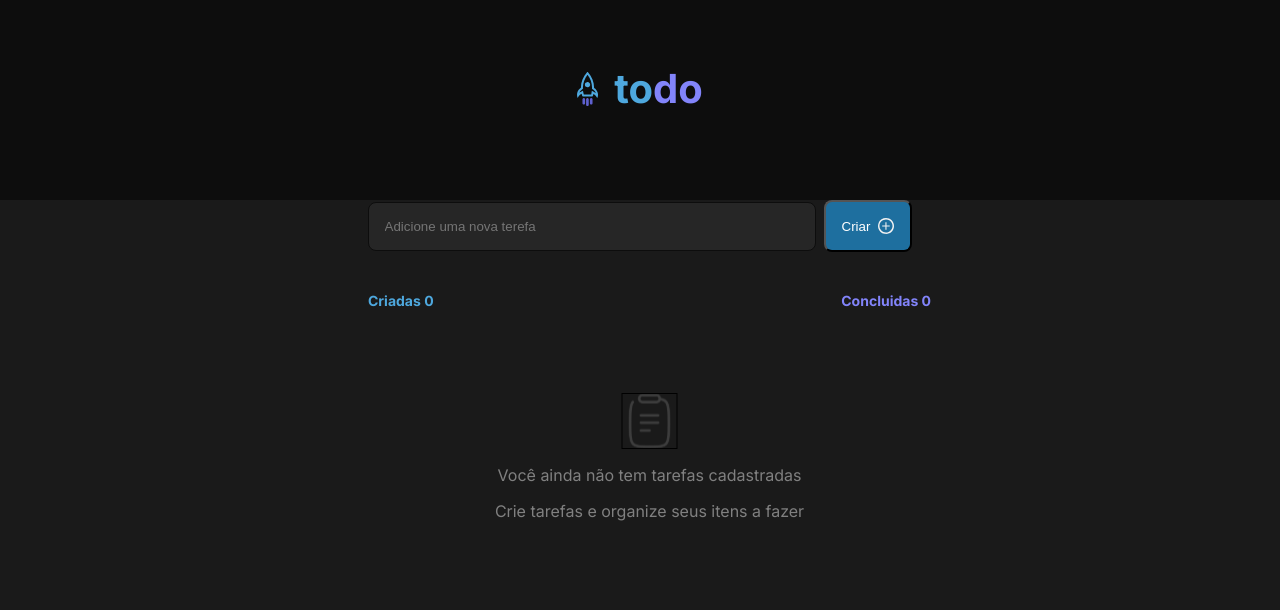
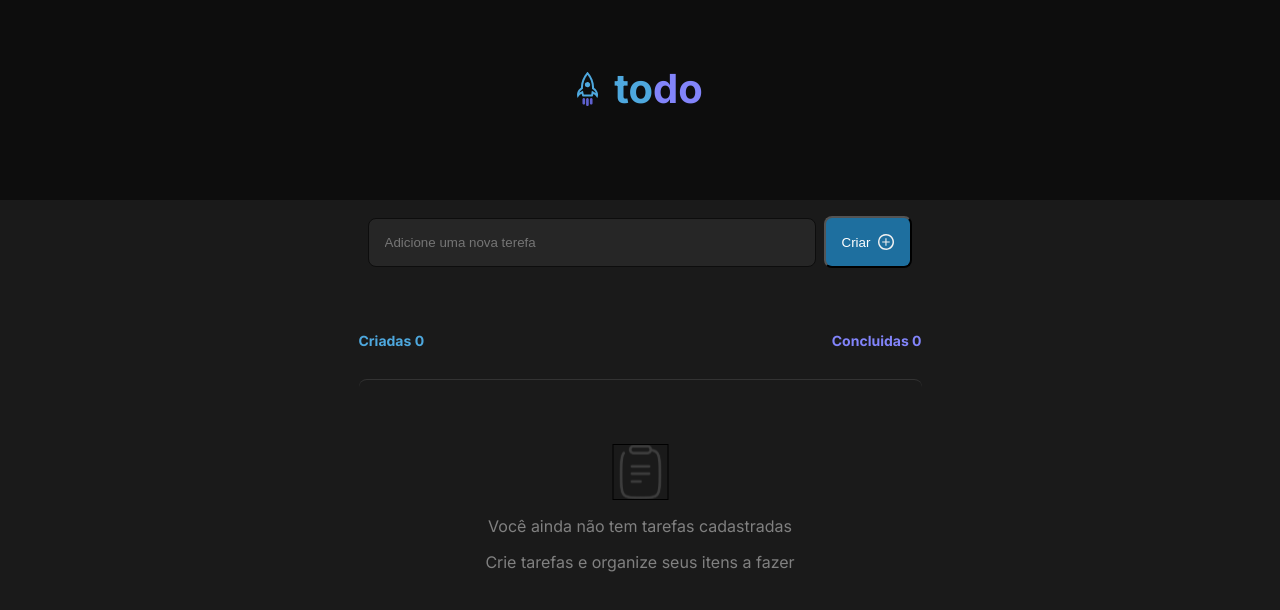
Before and after one commit to Inacioluz/to-do-list, a React (Vite) app: page / in a window 1280 px wide. Shown: the top 610 px of the page. Built offline with nearby package versions, Linux system fonts and the light colour scheme.

Commit message:
frot-end finalizado

```diff
--- a/src/components/Comment.jsx
+++ b/src/components/Comment.jsx
@@ -5,13 +5,16 @@ import Clipboard from "../assets/clipboard.svg";
 export function Comment() {
   return (
     <div>
-      <div className={styles.comment}>
-        <input placeholder="Adicione uma nova terefa" type="text" />
+      <div className={styles.constainer}>
+        <div className={styles.comment}>
+          <input placeholder="Adicione uma nova terefa" type="text" />
         <button>
           Criar
           <img src={plus} alt="mais ao lado do button" />
         </button>
-      </div>
+        </div>
+
+
       <div className={styles.table_tasks}>
         <div  className={styles.create_completed}>
           <div className={styles.criados}>
@@ -29,6 +32,7 @@ export function Comment() {
           <p>Crie tarefas e organize seus itens a fazer</p>
         </div>
       </div>
+      </div>
     </div>
   );
 }
--- a/src/components/Comment.module.css
+++ b/src/components/Comment.module.css
@@ -1,12 +1,13 @@
-.comment {
+.constainer {
   display: flex;
   align-items: center;
   justify-content: center;
   gap: 0.5rem;
   flex: 1 0 0;
   border-radius: 8px;
+  flex-direction: column;
 }
-.comment input {
+.constainer input {
   display: flex;
   width: 28rem;
   padding: 1rem;
@@ -16,7 +17,7 @@
   border: 1px solid var(--gray-700);
   background: var(--gray-500);
 }
-.comment button {
+.constainer button {
   display: flex;
   padding: 1rem;
   justify-content: center;
@@ -26,15 +27,20 @@
   background: var(--blue-dark);
   color: #fff;
 }
+.comment {
+  display: flex;
+  padding: 16px;
+  align-items: center;
+  gap: 8px;
+  flex: 1 0 0;
+}
 .table_tasks {
   display: flex;
   width: 563px;
   flex-direction: column;
-  align-items: flex-start;
-  gap: 20px;
+  gap: 30px;
   align-items: center;
   justify-content: center;
-  margin-left: 23rem;
   margin-top: 40px;
 }
 .create_completed {
@@ -43,19 +49,6 @@
   align-items: flex-end;
   align-self: stretch;
 }
-.body_tarefas {
-  display: flex;
-  padding: 64px 20px;
-  flex-direction: column;
-  justify-content: center;
-  align-items: center;
-  gap: 16px;
-  align-self: stretch;
-}
-.body_tarefas strong {
-  font-size: 16px;
-}
-
 .criados {
   color: var(--Blue, #4ea8de);
   font-family: Inter;
@@ -64,11 +57,25 @@
   font-weight: 700;
   line-height: normal;
 }
-.concluidas{
-  color: var(--Purple, #8284FA);
+.concluidas {
+  color: var(--Purple, #8284fa);
   font-family: Inter;
   font-size: 14px;
   font-style: normal;
   font-weight: 700;
   line-height: normal;
 }
+.body_tarefas {
+  display: flex;
+  padding: 64px 2px;
+  flex-direction: column;
+  justify-content: center;
+  align-items: center;
+  gap: 16px;
+  align-self: stretch;
+  border-radius: 8px;
+  border-top: 1px solid var(--Grey-400, #333);
+}
+.body_tarefas p {
+  font-size: 16px;
+}
```
